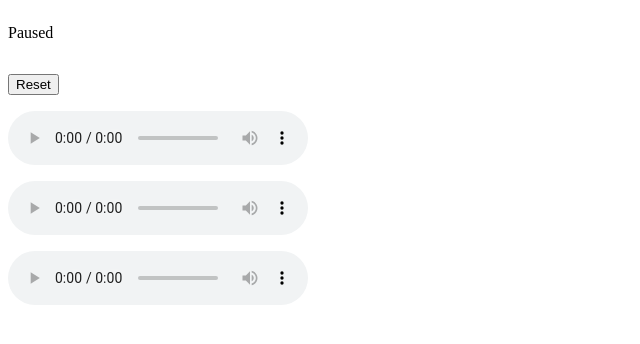
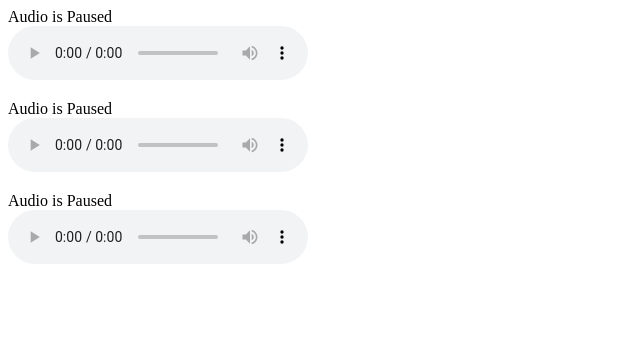
Before and after one commit to ryomaejii/handle-audio-state-with-use-sync-external-store, a Next.js app: page / in a window 1280 px wide. Shown: the top 344 px of the page, without its empty margins (0-640 px from the left). Built offline with nearby package versions, Linux system fonts and the light colour scheme.

Commit message:
Sync single audio isPlaying state

```diff
--- a/app/components/AudioPlayer.tsx
+++ b/app/components/AudioPlayer.tsx
@@ -1,7 +1,7 @@
 "use client";
 
-import React, { useRef, useEffect } from "react";
-import { playAudio, useCurrentAudio, useRegisterAudio } from "../hooks/audio";
+import React, { useRef } from "react";
+import { useAudioState } from "../hooks/useAudioState";
 
 interface AudioPlayerProps {
   src: string;
@@ -9,13 +9,14 @@ interface AudioPlayerProps {
 
 const AudioPlayer: React.FC<AudioPlayerProps> = ({ src }) => {
   const audioRef = useRef<HTMLAudioElement>(null);
-  useRegisterAudio(audioRef);
+  const isPlaying = useAudioState(audioRef);
 
-  const onPlay = () => {
-    playAudio(audioRef);
-  };
-
-  return <audio ref={audioRef} src={src} controls onPlay={onPlay} />;
+  return (
+    <div>
+      <div>Audio is {isPlaying ? "Playing" : "Paused"}</div>
+      <audio ref={audioRef} src={src} controls />
+    </div>
+  );
 };
 
 export default AudioPlayer;
--- a/app/hooks/audio.ts
+++ /dev/null
@@ -1,70 +0,0 @@
-import { useEffect, useSyncExternalStore } from "react";
-
-type AudioElement = HTMLAudioElement | null;
-
-let currentAudio: AudioElement = null;
-const audioElements = new Set<HTMLAudioElement>();
-const listeners = new Set<() => void>();
-
-function subscribe(listener: () => void): () => void {
-  listeners.add(listener);
-  return () => listeners.delete(listener);
-}
-
-function getSnapshot(): AudioElement {
-  return currentAudio;
-}
-
-function setCurrentAudio(audio: AudioElement): void {
-  if (currentAudio && currentAudio !== audio) {
-    currentAudio.pause();
-  }
-  currentAudio = audio;
-  listeners.forEach((listener) => listener());
-}
-
-export function useCurrentAudio() {
-  const audio = useSyncExternalStore(subscribe, getSnapshot);
-  const isPlaying = Boolean(audio);
-
-  return {
-    audio,
-    isPlaying,
-  };
-}
-
-export function useRegisterAudio(audioRef: React.RefObject<HTMLAudioElement>) {
-  useEffect(() => {
-    const audioElement = audioRef.current;
-    if (audioElement) {
-      registerAudioElement(audioElement);
-    }
-    return () => {
-      if (audioElement) {
-        unregisterAudioElement(audioElement);
-      }
-    };
-  }, [audioRef]);
-}
-
-export function registerAudioElement(audio: HTMLAudioElement) {
-  audioElements.add(audio);
-}
-
-export function unregisterAudioElement(audio: HTMLAudioElement) {
-  audioElements.delete(audio);
-}
-
-export function playAudio(audioRef: React.RefObject<HTMLAudioElement>): void {
-  if (audioRef.current) {
-    setCurrentAudio(audioRef.current);
-    audioRef.current.play();
-  }
-}
-
-export function resetAllAudio() {
-  audioElements.forEach((audio) => {
-    audio.pause();
-    audio.currentTime = 0;
-  });
-}
--- /dev/null
+++ b/app/hooks/useAudioState.ts
@@ -0,0 +1,17 @@
+import { RefObject, useSyncExternalStore } from "react";
+
+export function useAudioState(audioElement: RefObject<HTMLAudioElement>) {
+  const getSnapshot = () =>
+    audioElement.current ? !audioElement.current.paused : false;
+  const subscribe = (callback: () => void) => {
+    const handlePlayPause = () => callback();
+    audioElement.current.addEventListener("play", handlePlayPause);
+    audioElement.current.addEventListener("pause", handlePlayPause);
+    return () => {
+      audioElement.current.removeEventListener("play", handlePlayPause);
+      audioElement.current.removeEventListener("pause", handlePlayPause);
+    };
+  };
+
+  return useSyncExternalStore(subscribe, getSnapshot);
+}
--- a/app/page.tsx
+++ b/app/page.tsx
@@ -1,11 +1,8 @@
 "use client";
 
 import AudioPlayer from "./components/AudioPlayer";
-import { resetAllAudio, useCurrentAudio } from "./hooks/audio";
 
 export default function Page() {
-  const { isPlaying } = useCurrentAudio();
-
   return (
     <div
       style={{
@@ -15,8 +12,6 @@ export default function Page() {
         gap: "16px",
       }}
     >
-      <p>{isPlaying ? "Playing" : "Paused"}</p>
-      <button onClick={resetAllAudio}>Reset</button>
       <AudioPlayer src="sample.mp3" />
       <AudioPlayer src="sample.mp3" />
       <AudioPlayer src="sample.mp3" />
```
